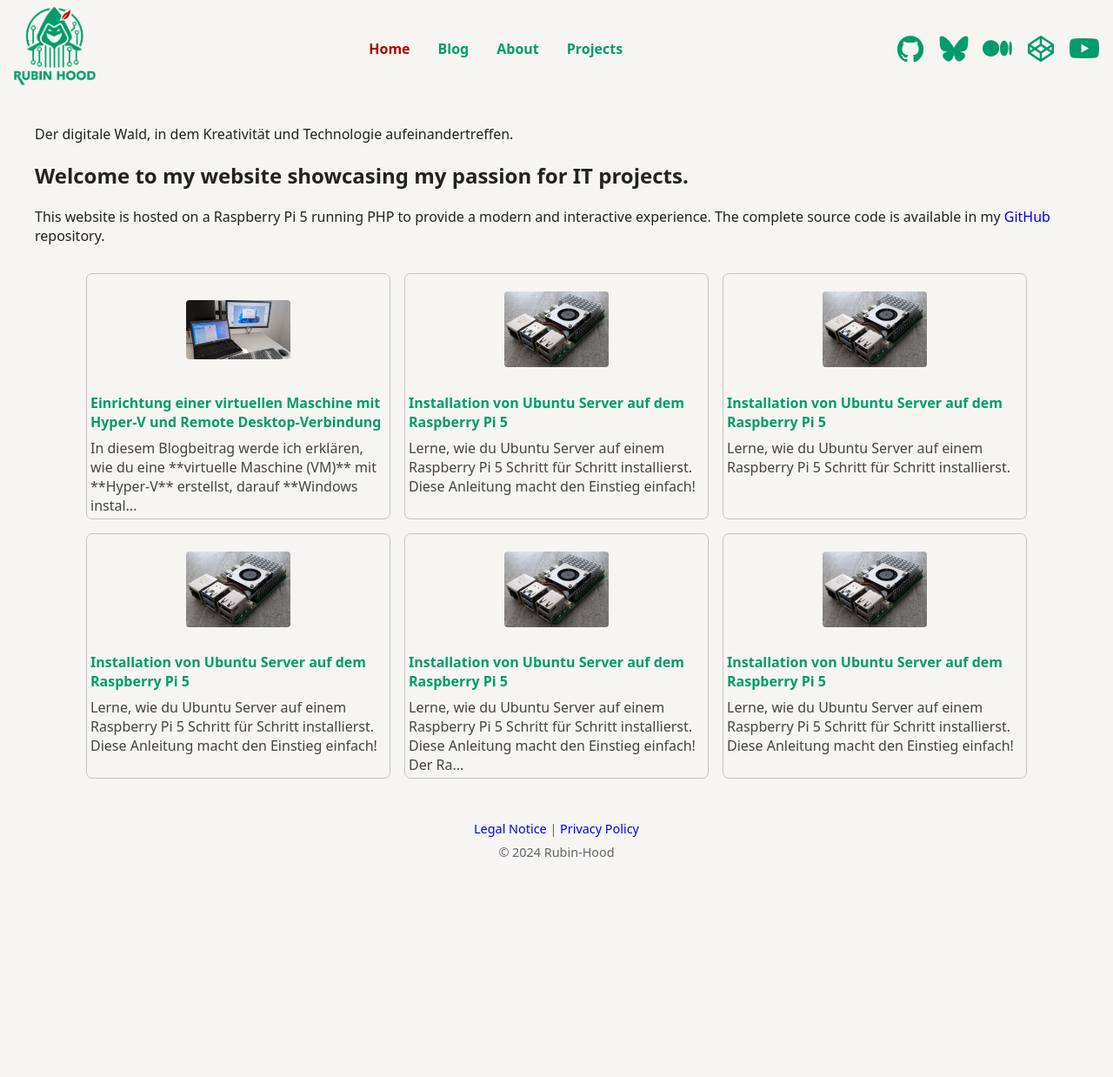
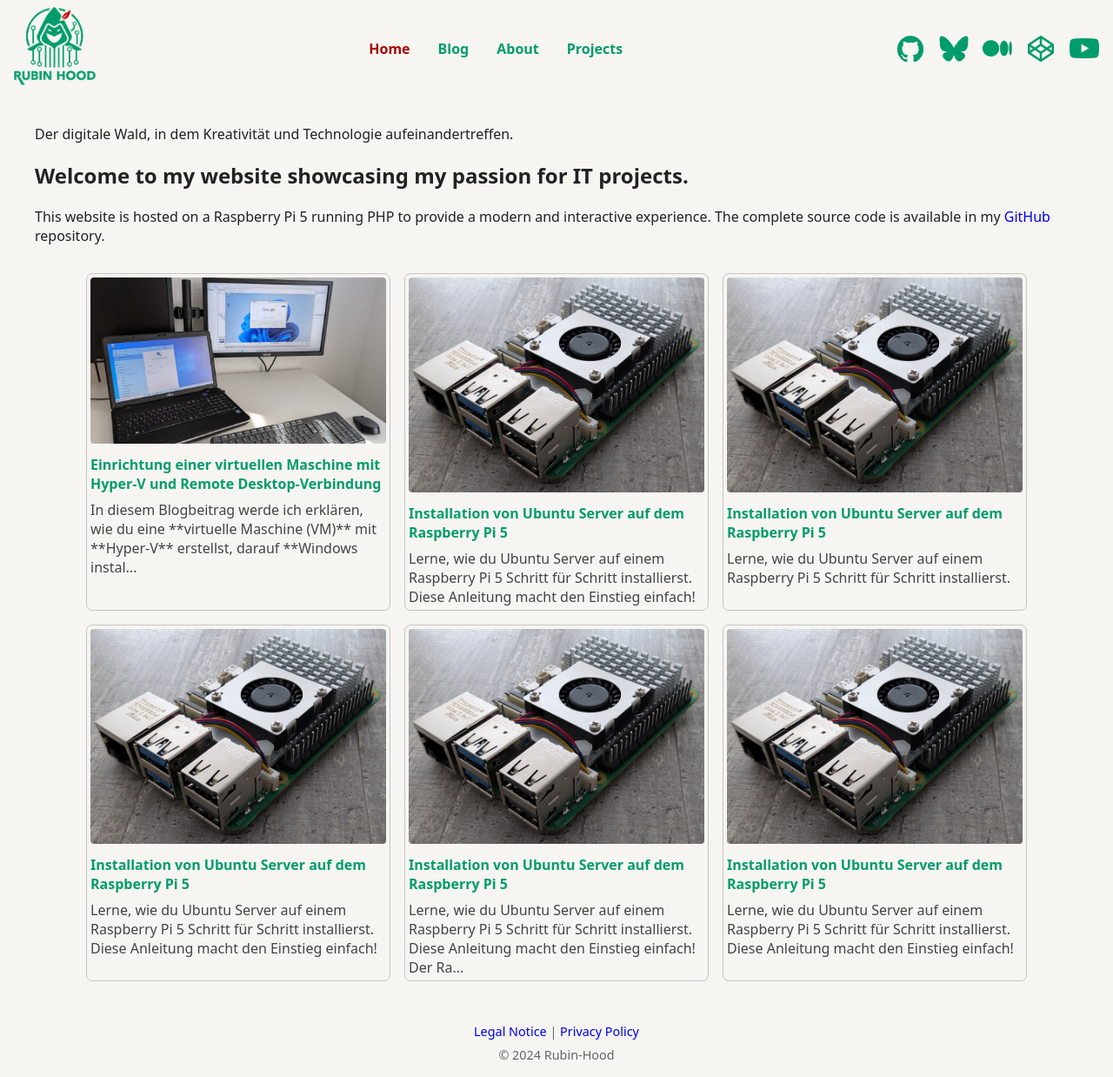
Before and after one commit to rubin-hood/rubinhood-blog, a Jekyll site: the page built from index.md, in a window 1280 px wide. Shown: the whole page at 87% size. Built offline with Jekyll 4.4.1, drawn with Linux system fonts in a browser that asks for light colours; before the commit the page ends 1005 px from its top, so only the background shows below that.

Commit message:
Update style.css

```diff
--- a/assets/css/style.css
+++ b/assets/css/style.css
@@ -169,25 +169,21 @@ main {
 
 /* Bildbereich (links in der Karte) – kann auch als Platzhalter dienen */
 .blog-card .card-img {
-  min-width: 120px;         /* Bildbereich hat immer mindestens 120px Breite */
-  min-height: 120px;        /* ... und mindestens 120px Höhe */
-  /*background: #f3f3f3;      /* Hellgrauer Hintergrund, falls kein Bild da ist */
-  display: flex;            /* Bild/Text im Inneren zentrieren */
-  align-items: center;      /* Vertikal zentriert */
-  justify-content: center;  /* Horizontal zentriert */
-  font-size: 2rem;          /* Große Schriftgröße, falls Platzhalter-Text ("Bild") angezeigt wird */
-  font-weight: bold;        /* Platzhalter fett dargestellt */
-  margin-right: 0;       /* Abstand rechts zum Textbereich */
-  margin-bottom: 0.8rem;  /* Abstand NACH UNTEN zum Textbereich */
-  /*border: 2px solid #9e9e9e;/* Rahmen um das Bild/Platzhalter */
+  margin-right: 0;             /* Kein Abstand rechts mehr nötig */
+  margin-bottom: 0.8rem;       /* Stattdessen Abstand NACH UNTEN zum Textbereich */
+  min-width: 0;
+  min-height: unset;           /* Optional: Höhe nicht mehr fix nötig */
+  max-width: 100%;             /* Bild kann sich der Breite der Card anpassen */
+  display: flex;
+  justify-content: center;
+  align-items: center;
 }
-
-/* Bild selbst in der Karte */
 .blog-card .card-img img {
-  max-width: 120px;         /* Bild ist maximal 120px breit (passt in Platzhaltergröße) */
-  object-fit: cover;        /* Bild schneidet sich ggf. zu, um den Bereich auszufüllen */
-  border-radius: 4px;       /* Bild hat leicht abgerundete Ecken */
-  display: block;           /* Kein unerwünschter Abstand unter dem Bild */
+  width: 100%;                 /* Bild immer so breit wie möglich */
+  max-width: 100%;             /* Bild maximal so breit wie Container */
+  height: auto;                /* Höhe passt sich an, Seitenverhältnis bleibt */
+  border-radius: 4px;
+  display: block;
 }
 
 /* Titel im Karten-Inhalt */
```
